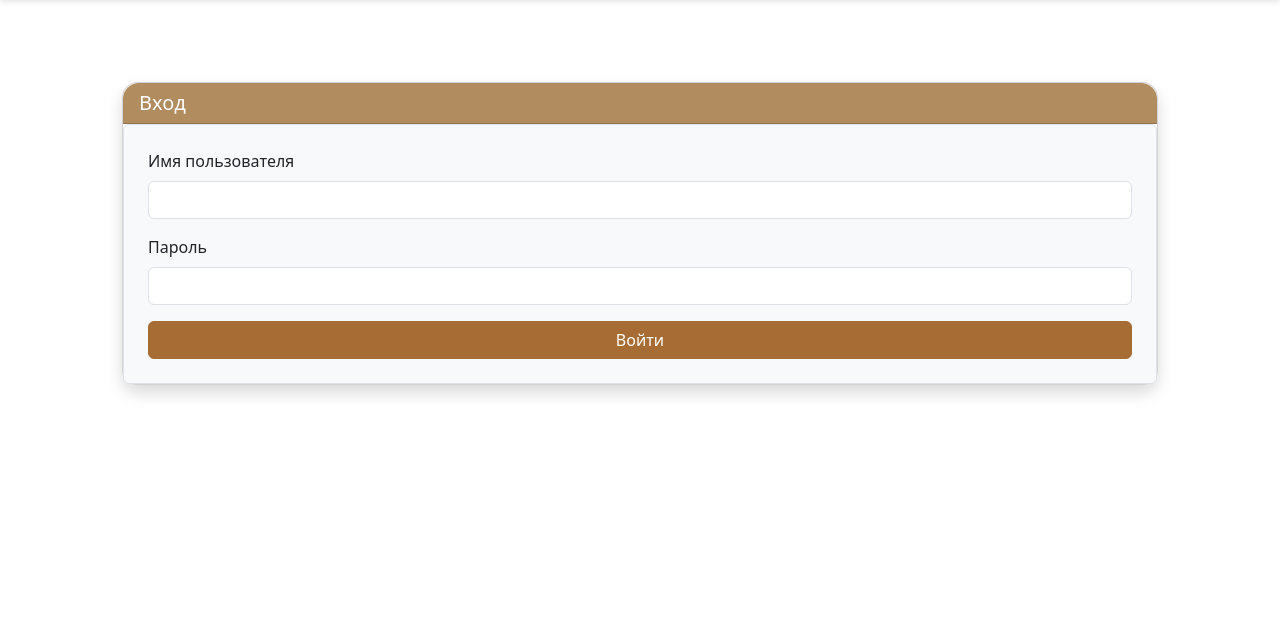
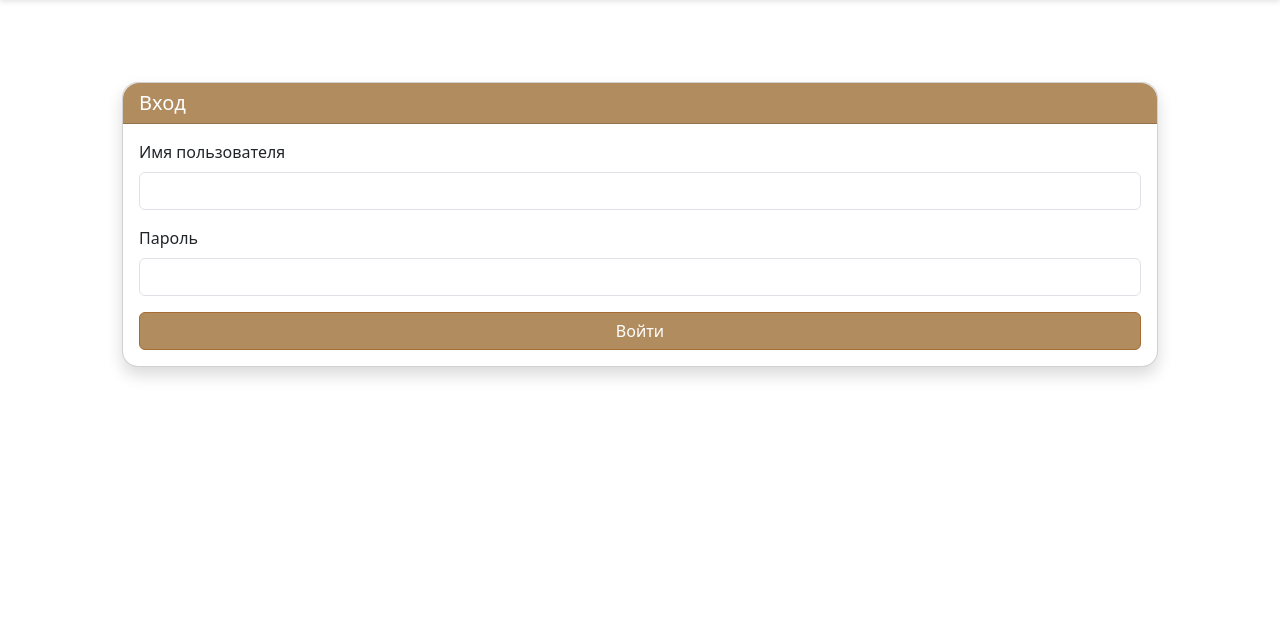
Before and after one commit to ilia-ilin/seacats, a Flask app: page /login in a window 1280 px wide. Shown: the part 66-690 px from the top of the page. Run offline with Flask 3, Linux system fonts and the light colour scheme.

Commit message:
login reimg

```diff
--- a/static/style.css
+++ b/static/style.css
@@ -327,7 +327,7 @@ a:hover {
 
 /* Для кнопок, если они содержат ссылку */
 .btn-primary {
-    background-color: #a66c33;
+    background-color: #b18c5f;
     border-color: #a66c33;
     color: white; /* Устанавливаем цвет текста в кнопке */
 }
--- a/templates/login.html
+++ b/templates/login.html
@@ -6,6 +6,7 @@
         <div class="card-header bg-custom text-white rounded-top-4">
             <h5 class="mb-0">Вход</h5>
         </div>
+        <div class="card-body">
         {% with messages = get_flashed_messages(with_categories=true) %}
             {% if messages %}
                 {% for category, message in messages %}
@@ -18,7 +19,7 @@
             {% endif %}
         {% endwith %}
 
-        <form method="POST" class="p-4 border rounded bg-light">
+        <form method="POST">
             <div class="mb-3">
                 <label for="username" class="form-label">Имя пользователя</label>
                 <input type="text" id="username" name="username" class="form-control" required>
@@ -31,6 +32,7 @@
 
             <button type="submit" class="btn btn-primary w-100">Войти</button>
         </form>
+        </div>
     </div>
 </div>
 {% endblock %}
```
